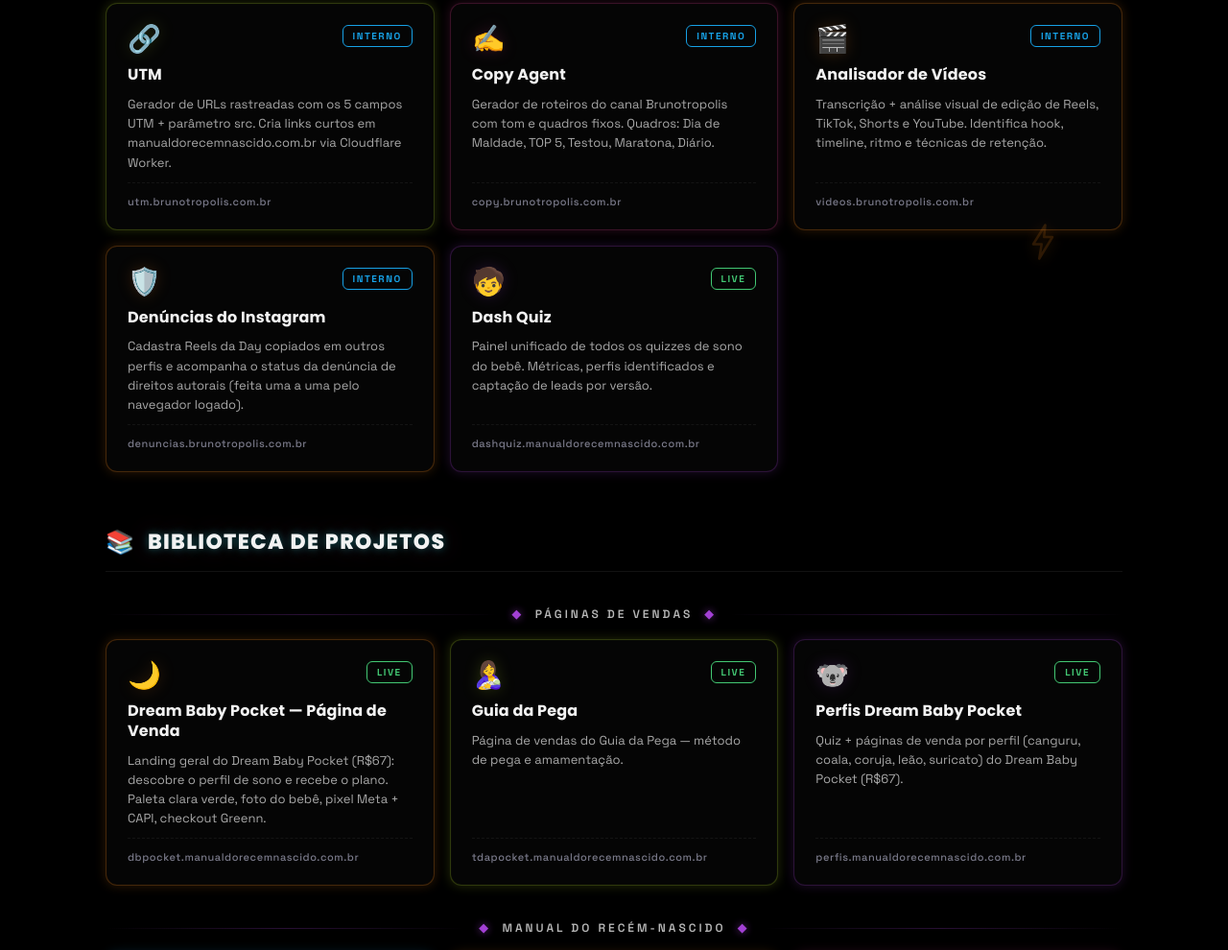
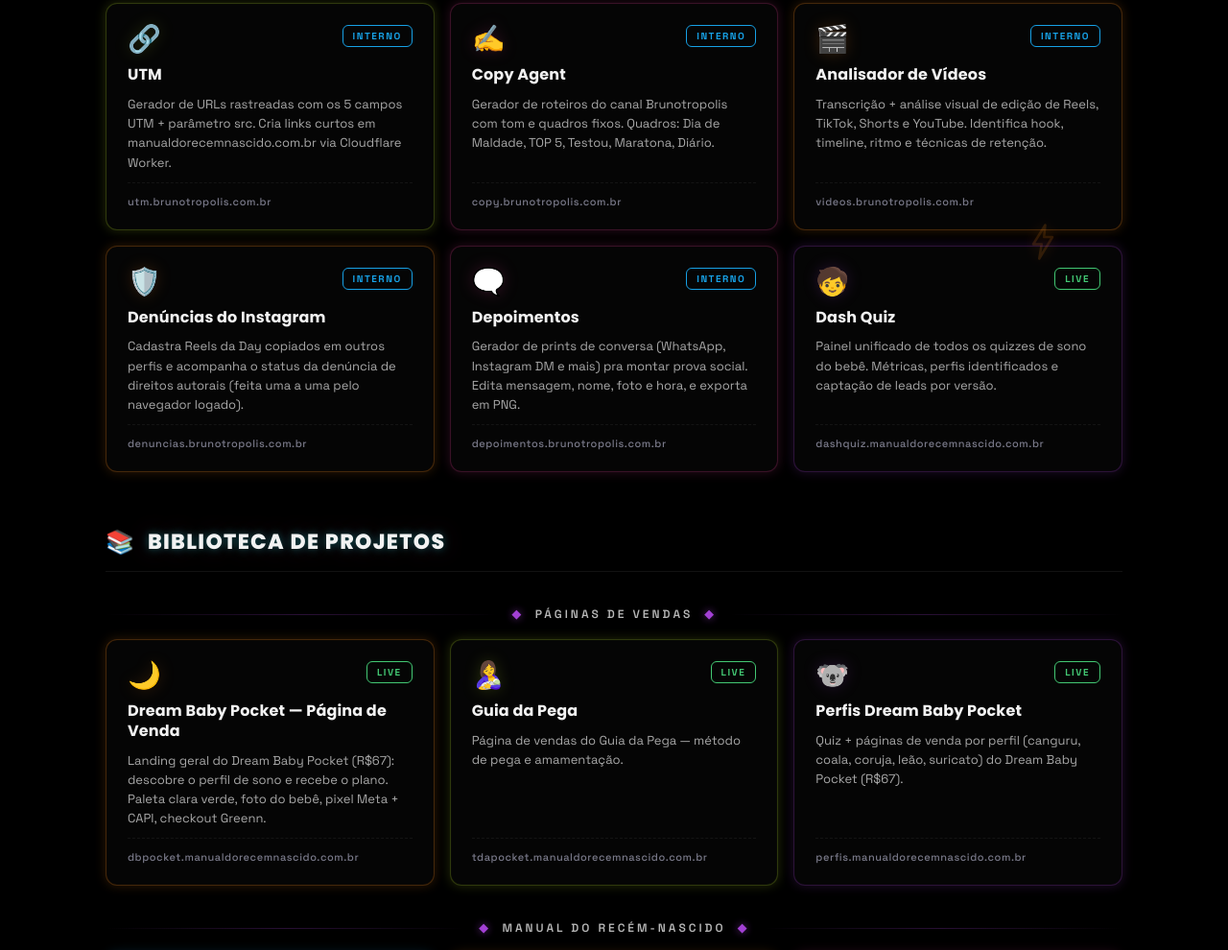
Before and after one commit to brunotropolis/projetos-brunotropolis, a plain HTML site: page index.html in a window 1280 px wide. Shown: the part 1229-2219 px from the top of the page at 96% size. Drawn offline with Linux system fonts and the light colour scheme.

Commit message:
add: card Depoimentos (gerador de prints de conversa)

```diff
--- a/index.html
+++ b/index.html
@@ -470,6 +470,15 @@
                 <div class="card-desc">Cadastra Reels da Day copiados em outros perfis e acompanha o status da denúncia de direitos autorais (feita uma a uma pelo navegador logado).</div>
                 <div class="card-url">denuncias.brunotropolis.com.br</div>
             </a>
+            <a class="card" data-accent="pink" href="https://depoimentos.brunotropolis.com.br/" target="_blank" rel="noopener">
+                <div class="card-top">
+                    <div class="card-icon">🗨️</div>
+                    <span class="badge interno">Interno</span>
+                </div>
+                <div class="card-title">Depoimentos</div>
+                <div class="card-desc">Gerador de prints de conversa (WhatsApp, Instagram DM e mais) pra montar prova social. Edita mensagem, nome, foto e hora, e exporta em PNG.</div>
+                <div class="card-url">depoimentos.brunotropolis.com.br</div>
+            </a>
             <a class="card" data-accent="purple" href="https://dashquiz.manualdorecemnascido.com.br" target="_blank" rel="noopener">
                 <div class="card-top">
                     <div class="card-icon">🧒</div>
```
